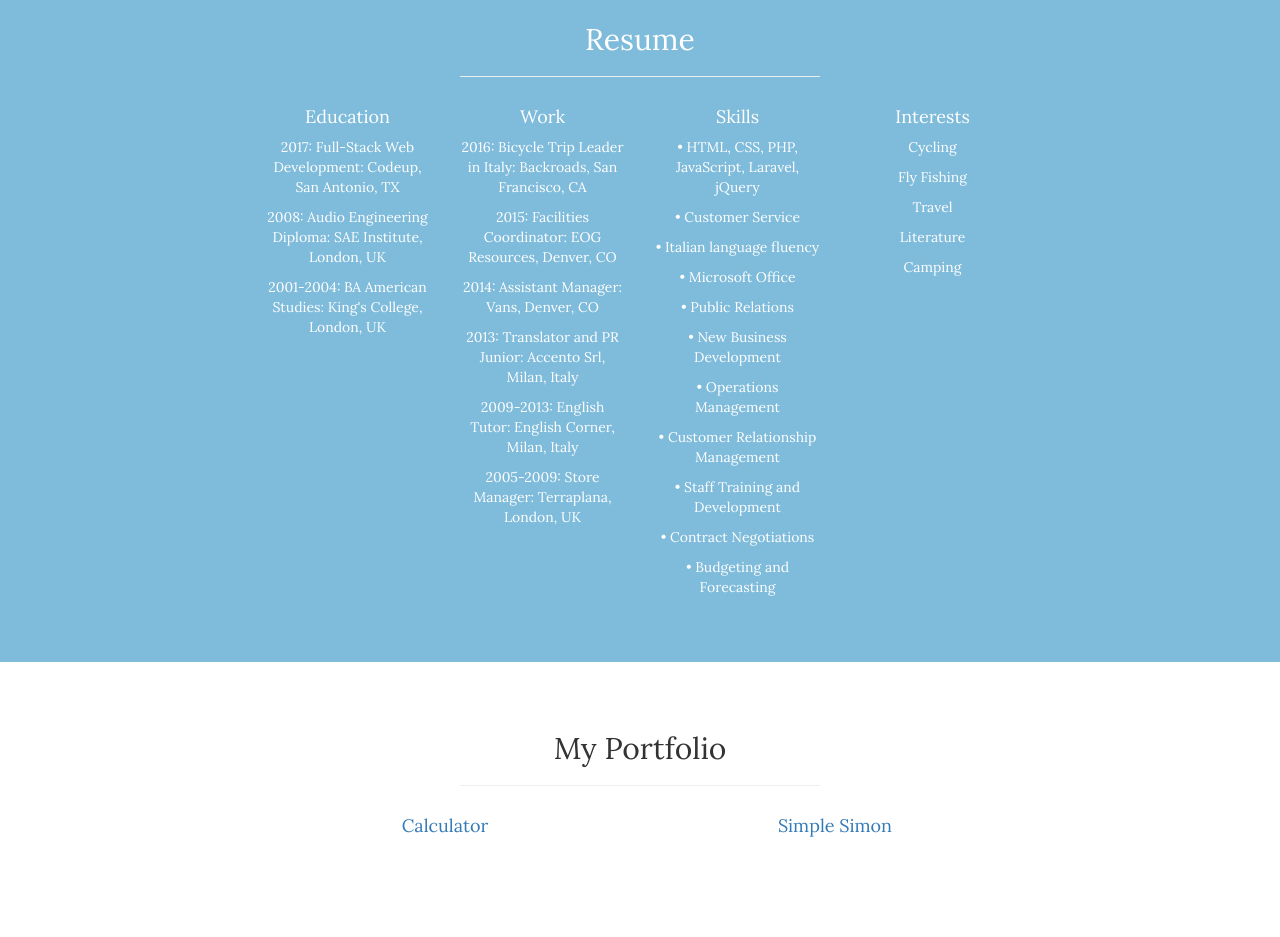
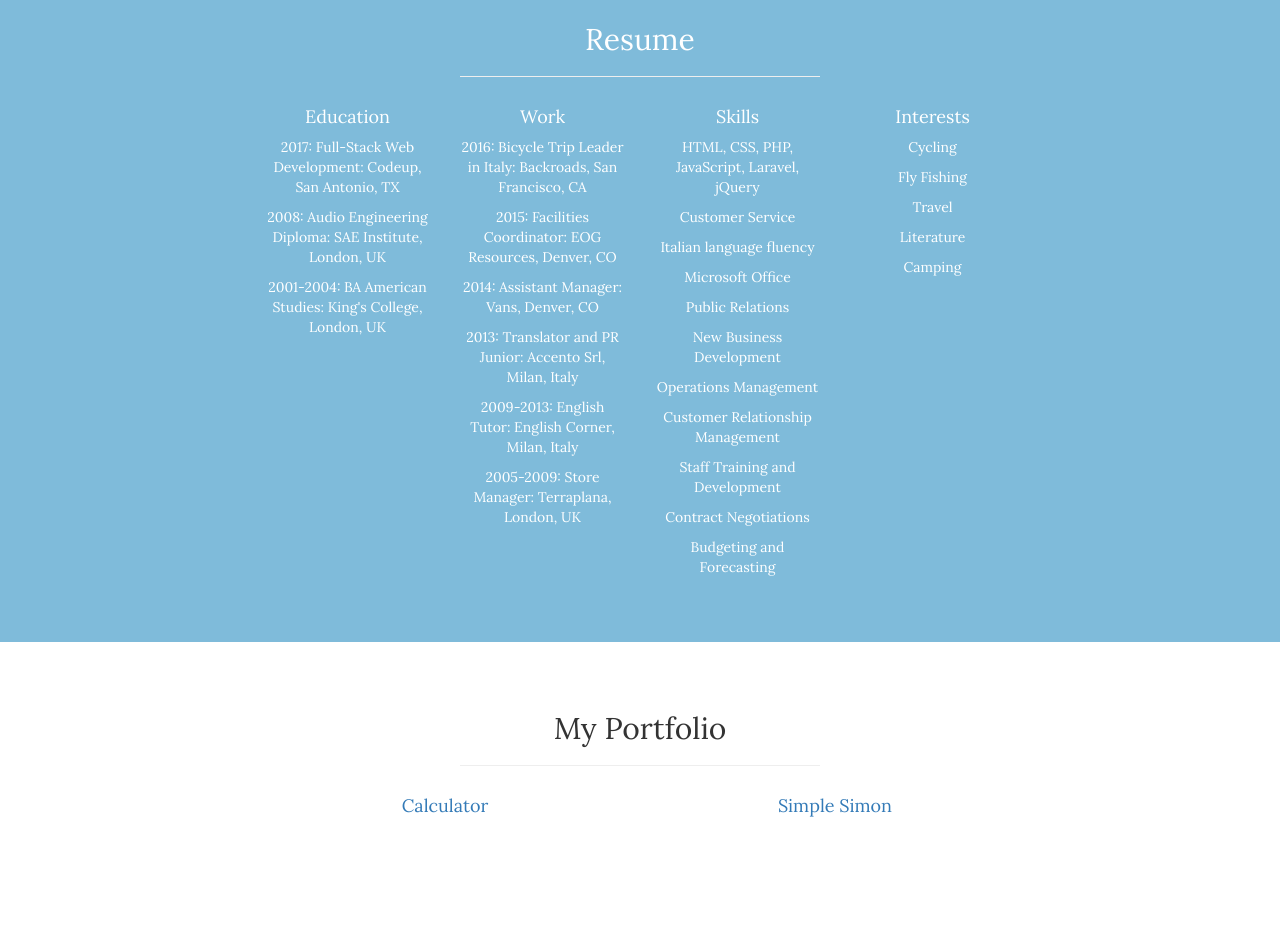
Before and after one commit to johnhwatts/johnhwatts.github.io, a plain HTML site: page index.html in a window 1280 px wide. Shown: the part 1267-2204 px from the top of the page. Drawn offline with nearby package versions, Linux system fonts and the light colour scheme; some packages are replaced by stand-ins of ours.

Commit message:
Removed bullet points from skills

```diff
--- a/index.html
+++ b/index.html
@@ -96,17 +96,17 @@
                 <div class="col-md-2 text-center">
                     <div class="service-item">
                         <h4>Skills</h4>
-                        <p>• HTML, CSS, PHP, JavaScript, Laravel, jQuery</p>
-                        <p>• Customer Service</p>
-                        <p>• Italian language fluency</p>
-                        <p>• Microsoft Office</p>
-                        <p>• Public Relations</p>
-                        <p>• New Business Development</p>
-                        <p>• Operations Management</p>
-                        <p>• Customer Relationship Management</p>
-                        <p>• Staff Training and Development</p>
-                        <p>• Contract Negotiations</p>
-                        <p>• Budgeting and Forecasting</p>
+                        <p>HTML, CSS, PHP, JavaScript, Laravel, jQuery</p>
+                        <p>Customer Service</p>
+                        <p>Italian language fluency</p>
+                        <p>Microsoft Office</p>
+                        <p>Public Relations</p>
+                        <p>New Business Development</p>
+                        <p>Operations Management</p>
+                        <p>Customer Relationship Management</p>
+                        <p>Staff Training and Development</p>
+                        <p>Contract Negotiations</p>
+                        <p>Budgeting and Forecasting</p>
 
                     </div>
                 </div>
```
